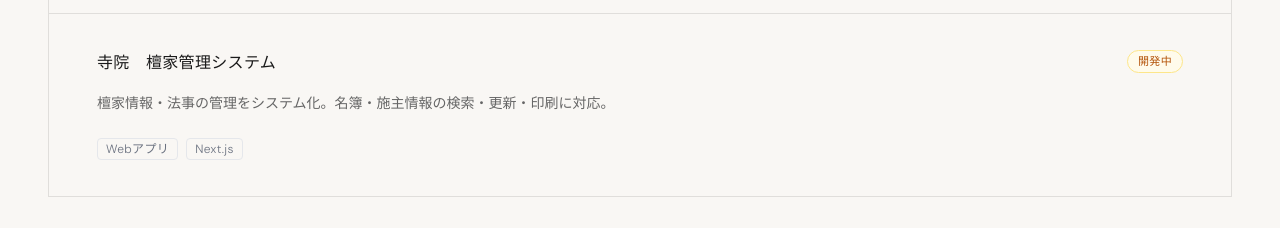
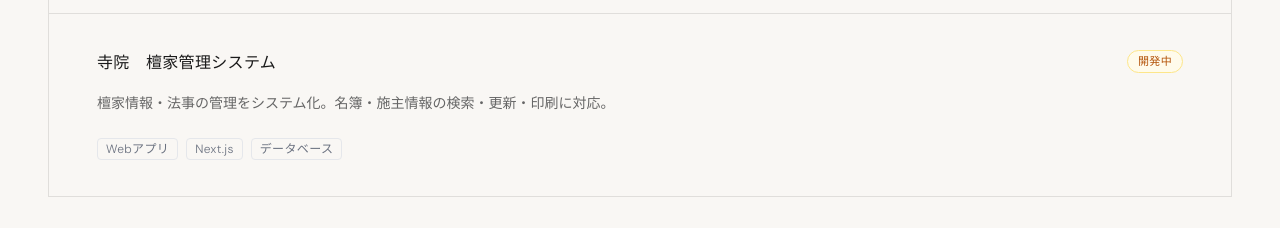
Before and after one commit to gatha369/rym, a Next.js app: page /works in a window 1280 px wide. Shown: the part 2020-2248 px from the top of the page. Built offline with nearby package versions, Linux system fonts and the light colour scheme.

Commit message:
タグ修正

```diff
--- a/app/works/page.tsx
+++ b/app/works/page.tsx
@@ -100,7 +100,7 @@ const worksData = [
       "檀家情報・法事の管理をシステム化。名簿・施主情報の検索・更新・印刷に対応。",
     status: "開発中",
     statusClass: "text-amber-700 bg-amber-50 border border-amber-200",
-    tags: ["Webアプリ", "Next.js"],
+    tags: ["Webアプリ", "Next.js", "データベース"],
   },
 ];
 
```
